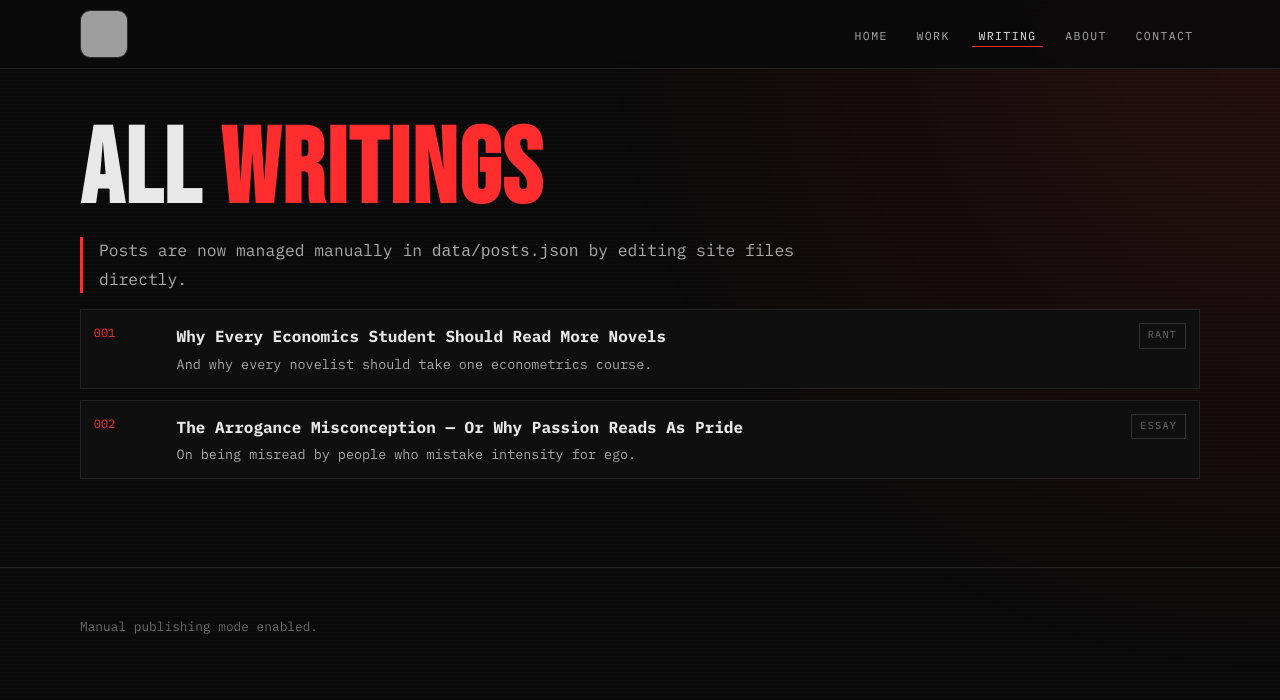
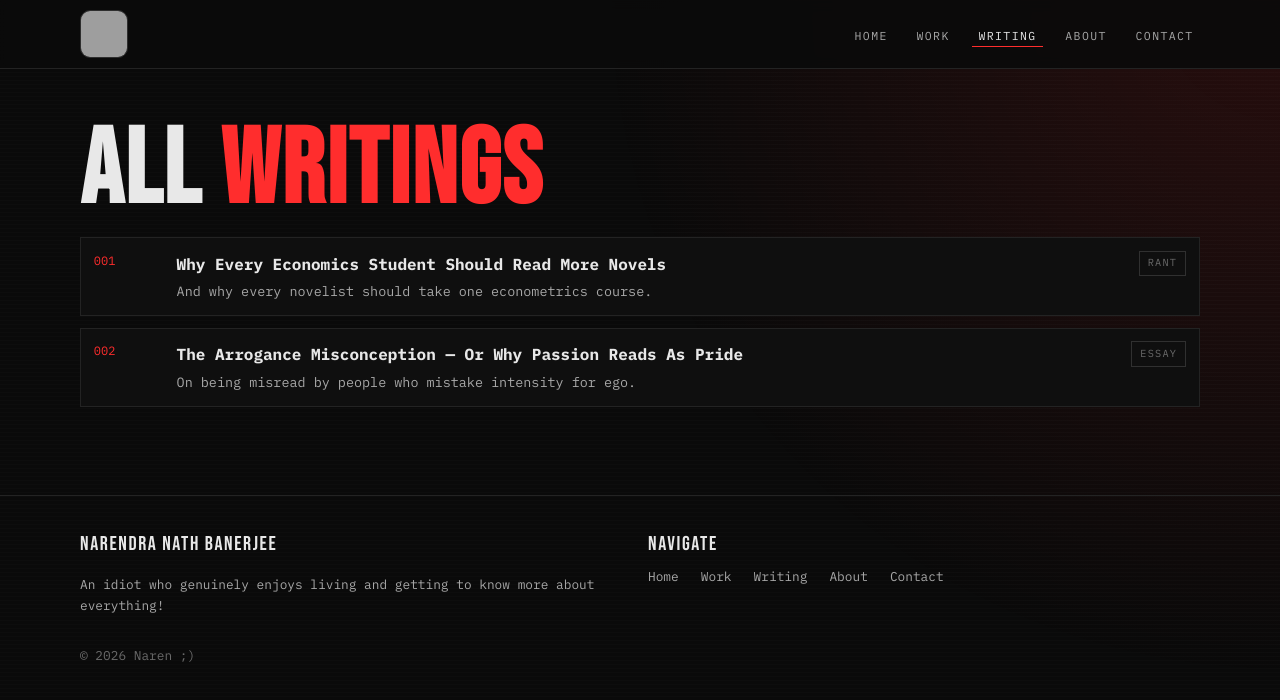
Before and after one commit to narendra-nath-ban/narendra-nath-ban.github.io, a website: page writings.html in a window 1280 px wide. Drawn offline with Linux system fonts and the light colour scheme; grey boxes are pictures that could not be loaded.

Commit message:
Manually fixed some of the issues

```diff
--- a/writings.html
+++ b/writings.html
@@ -4,14 +4,14 @@
   <meta charset="UTF-8" />
   <meta name="viewport" content="width=device-width, initial-scale=1.0" />
   <title>Writing · Narendra Nath Banerjee</title>
-  <link rel="icon" type="image/png" href="Gemini_Generated_Image_ea73dbea73dbea73.png" />
+  <link rel="icon" type="image/png" href="Gemini_Generated_Image_cde91tcde91tcde9.png" />
   <link href="https://fonts.googleapis.com/css2?family=Bebas+Neue&family=IBM+Plex+Mono:wght@300;400;700&display=swap" rel="stylesheet" />
   <link rel="stylesheet" href="styles.css" />
 </head>
 <body>
   <nav class="nav">
     <div class="container nav-inner">
-      <a class="brand" href="index.html"><img class="brand-logo" src="Gemini_Generated_Image_ea73dbea73dbea73.png" alt="NNB logo" /></a>
+      <a class="brand" href="index.html"><img class="brand-logo" src="Gemini_Generated_Image_cde91tcde91tcde9.png" alt="NNB logo" /></a>
       <ul class="nav-links">
         <li><a data-nav href="index.html">Home</a></li><li><a data-nav href="work.html">Work</a></li><li><a data-nav href="writings.html">Writing</a></li><li><a data-nav href="about.html">About</a></li><li><a data-nav href="contact.html">Contact</a></li>
       </ul>
@@ -20,11 +20,27 @@
   <main class="container">
     <section class="section">
       <h1 class="page-title">All <span>Writings</span></h1>
-      <p class="lead">Posts are now managed manually in <code>data/posts.json</code> by editing site files directly.</p>
+      <!--<p class="lead">Posts are now managed manually in <code>data/posts.json</code> by editing site files directly.</p> -->
       <div id="allPosts" class="posts-list"></div>
     </section>
   </main>
-  <footer class="footer"><div class="container footer-copy">Manual publishing mode enabled.</div></footer>
+  <footer class="footer">
+    <div class="container footer-grid">
+      <div>
+        <p class="footer-title">Narendra Nath Banerjee</p>
+        <p>An idiot who genuinely enjoys living and getting to know more about everything!</p>
+      </div>
+      <div>
+        <p class="footer-title">Navigate</p>
+        <a class="footer-link" href="index.html">Home</a>
+        <a class="footer-link" href="work.html">Work</a>
+        <a class="footer-link" href="writings.html">Writing</a>
+        <a class="footer-link" href="about.html">About</a>
+        <a class="footer-link" href="contact.html">Contact</a>
+      </div>
+    </div>
+    <div class="container footer-copy">© 2026 Naren ;) </div>
+  </footer>
   <script src="app.js"></script>
   <script>renderPostFeed('allPosts');</script>
 </body>
```
Also changed, not shown: contact.html (+21 -6 lines), index.html (+6 -7 lines).
